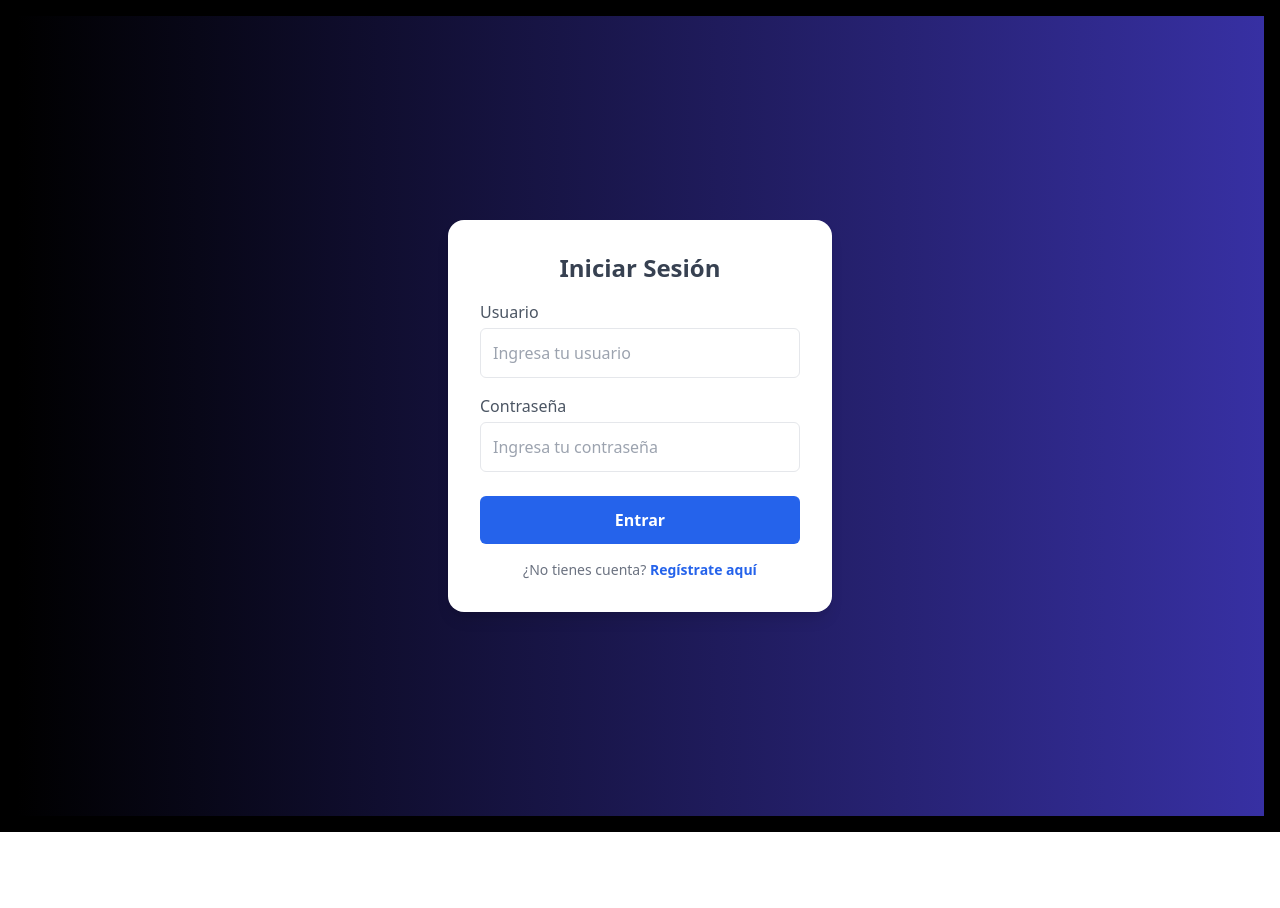
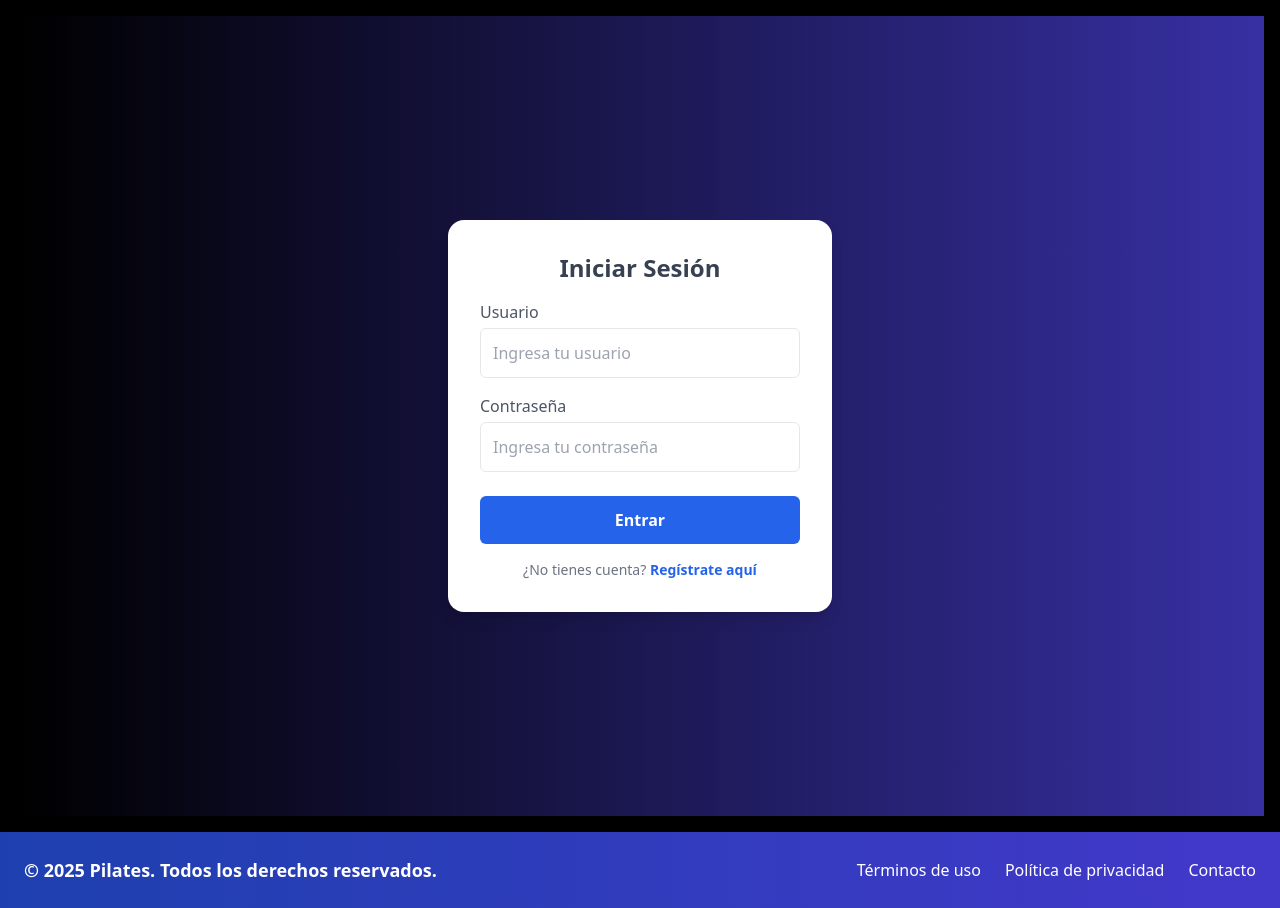
Before and after one commit to mariandev520/gymfront, a React (Create React App) app: page /login in a window 1280 px wide. Before the commit the page ends 832 px from the top, so only its background shows below. Built offline with nearby package versions, Linux system fonts and the light colour scheme.

Commit message:
admin diseño1

```diff
--- a/src/App.js
+++ b/src/App.js
@@ -1,6 +1,6 @@
 import React, { useState } from 'react';
 import { BrowserRouter as Router, Routes, Route, Navigate } from 'react-router-dom';
-
+import Footer from './components/Footer';
 import Login from './components/Login';
 import MisDatos from './components/MisDatos';
 import Administracion from './components/Administracion';
@@ -58,8 +58,11 @@ const App = () => {
             />
           </Routes>
         </div>
+
       </div>
+      <Footer />
     </Router>
+
   );
 };
 
--- a/src/components/Footer.js
+++ b/src/components/Footer.js
@@ -9,12 +9,18 @@ const Footer = () => {
       initial={{ opacity: 0, y: 50 }}
       animate={{ opacity: 1, y: 0 }}
       transition={{ duration: 0.6 }}
-      className="bg-gradient-to-r from-blue-600 to-indigo-700 text-white py-6 mt-10"
+      className="bg-gradient-to-r from-blue-800  to-indigo-700 text-white py-6 "
     >
-      <div className="container mx-auto text-center">
-        <p className="text-lg font-semibold">&copy; {currentYear} Pilates</p>
+      <div className="container mx-auto px-6">
+        {/* Contenedor flexible para móviles y pantallas grandes */}
+        <div className="flex flex-col md:flex-row items-center justify-between">
+          {/* Nombre y derechos */}
+          <p className="text-lg font-semibold text-center md:text-left">
+            &copy; {currentYear} Pilates. Todos los derechos reservados.
+          </p>
 
-        <div className="flex justify-center mt-3 space-x-6">
+          {/* Enlaces */}
+          <div className="flex flex-wrap justify-center md:justify-end mt-3 md:mt-0 space-x-6">
             <motion.a
               whileHover={{ scale: 1.1 }}
               transition={{ duration: 0.3 }}
@@ -41,6 +47,7 @@ const Footer = () => {
             </motion.a>
           </div>
         </div>
+      </div>
     </motion.footer>
   );
 };
```
Lines whose indentation alone changed are shown as unchanged.
